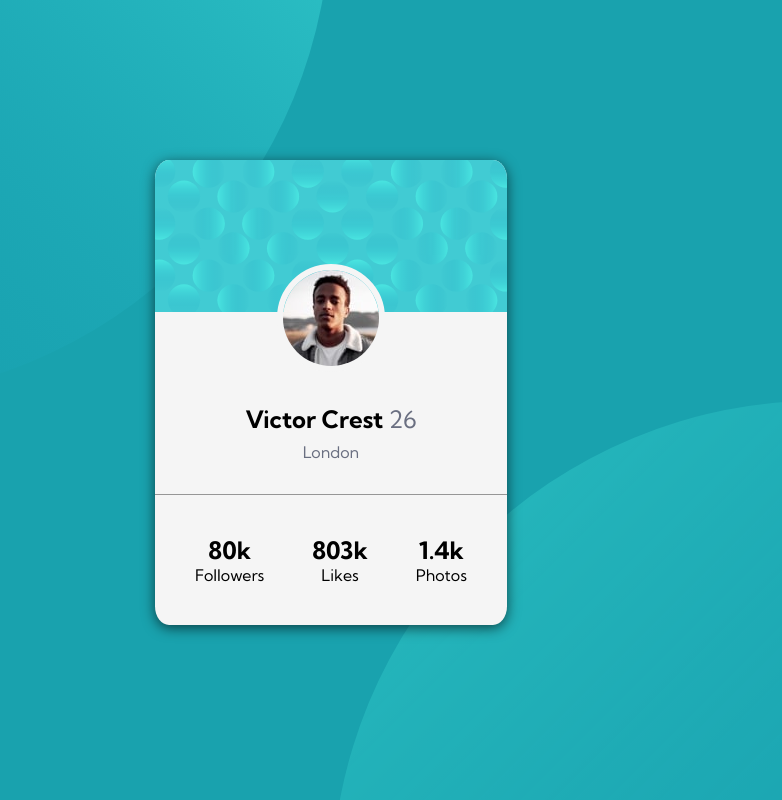
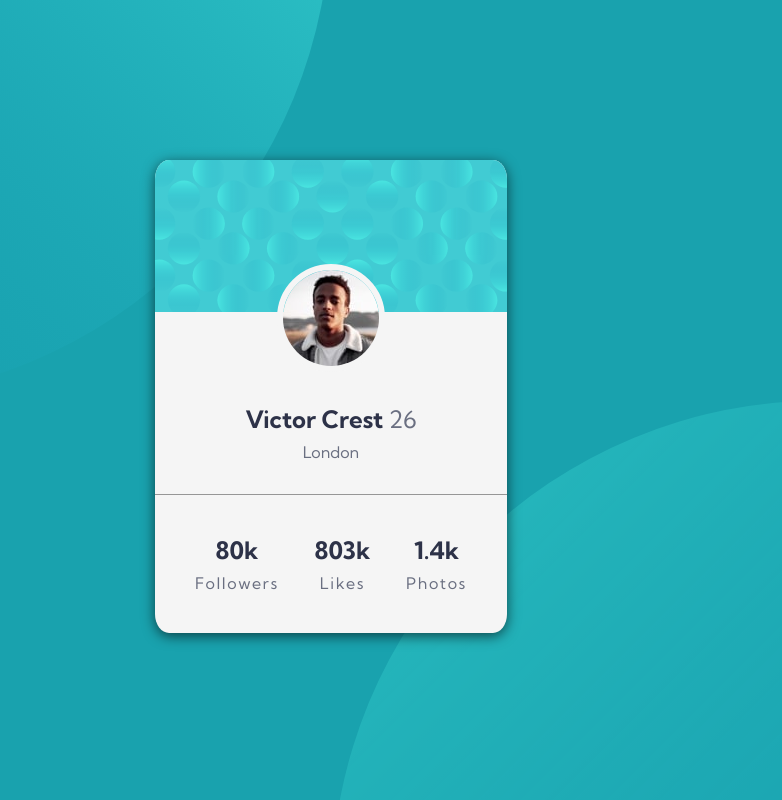
Before and after one commit to dulovici/Profile_Card_Component, a plain HTML site: page index.html in a window 1280 px wide. Shown: the whole page, without its empty margins (309-1091 px from the left). Drawn offline with Linux system fonts and the light colour scheme.

Commit message:
color change

```diff
--- a/style.css
+++ b/style.css
@@ -71,6 +71,7 @@ main {
                 margin-top: -3em;
             }
         .about {
+            color: var(--darkBlue);
             display: flex;
             flex-direction: column;
             justify-content: center;
@@ -84,6 +85,7 @@ main {
             .about p {
                 color: var(--grayBlue);
                 margin-top: .5em;
+
             }
 
 
@@ -102,7 +104,15 @@ main {
             flex-direction: column;
             justify-content: center;
             align-items: center;
+            color: var(--darkBlue);
         }
+        .bottom .nums p {
+            color: var(--grayBlue);
+            letter-spacing: .1rem;
+            font-weight: 300;
+            margin-top: .5em;
+        }
+
 
 
 
```
